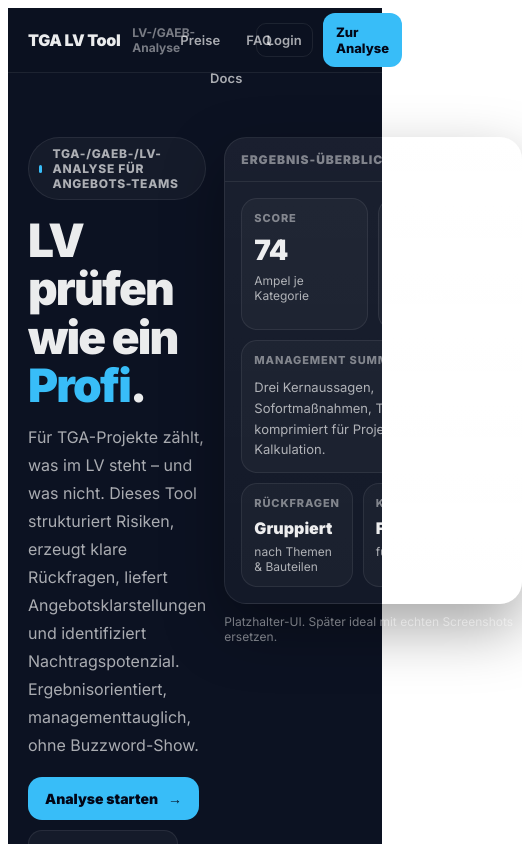
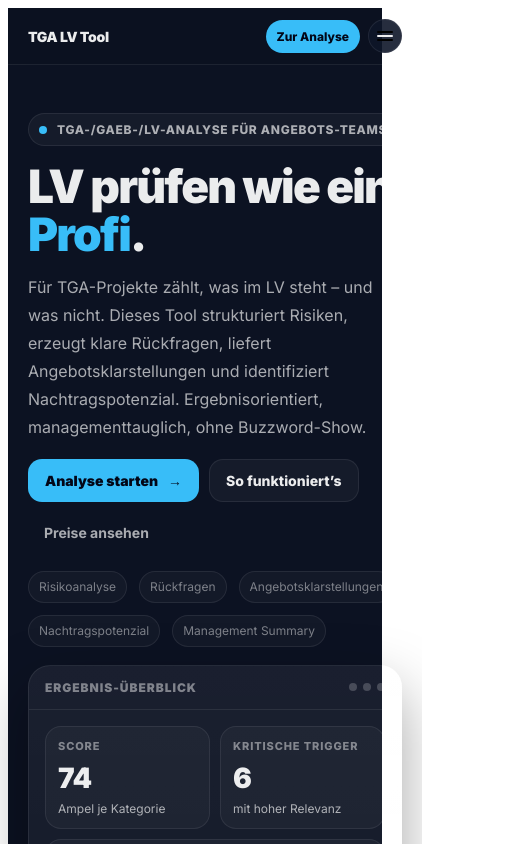
Before and after one commit to AndySaty77/tga-lv-tool, a Next.js app: page / in a window 390 px wide. Shown: the top 844 px of the page, 522 px wide, since content can reach past the window. Built offline with nearby package versions, Linux system fonts and the light colour scheme.

Commit message:
Beschreibung

```diff
--- a/app/globals.css
+++ b/app/globals.css
@@ -98,6 +98,23 @@ body {
   -webkit-font-smoothing: antialiased;
 }
 
+/* Responsiver Marketing-Header: Desktop vs. Mobile */
+.marketing-nav-desktop {
+  display: block;
+}
+.marketing-nav-mobile {
+  display: none;
+}
+
+@media (max-width: 800px) {
+  .marketing-nav-desktop {
+    display: none;
+  }
+  .marketing-nav-mobile {
+    display: block;
+  }
+}
+
 /* Hilfsklassen für Akzentlinien (z. B. border-l mit Primary) */
 .accent-border-primary {
   border-left: var(--accent-border-width) solid var(--color-primary);
--- a/app/page.tsx
+++ b/app/page.tsx
@@ -20,9 +20,16 @@ export default function Home() {
 
       <>
         {/* Hero */}
-        <section style={{ padding: "64px 0 28px" }}>
+        <section style={{ padding: "48px 0 28px" }}>
           <Container>
-            <div style={{ display: "grid", gridTemplateColumns: "1.25fr 0.75fr", gap: 18, alignItems: "start" }}>
+            <div
+              style={{
+                display: "grid",
+                gridTemplateColumns: "repeat(auto-fit, minmax(280px, 1fr))",
+                gap: 18,
+                alignItems: "start",
+              }}
+            >
               <div>
                 <div style={{ display: "inline-flex", alignItems: "center", gap: 10, padding: "8px 10px", borderRadius: 999, border: `1px solid ${T.border}`, background: "rgba(255,255,255,0.04)" }}>
                   <span style={{ width: 8, height: 8, borderRadius: 999, background: T.brand }} />
--- a/components/marketing/MarketingNav.tsx
+++ b/components/marketing/MarketingNav.tsx
@@ -1,3 +1,5 @@
+ "use client";
+
 import Link from "next/link";
 import React from "react";
 import { Container } from "@/components/shared/Container";
@@ -15,6 +17,29 @@ const linkStyle: React.CSSProperties = {
 
 export function MarketingNav({ active }: { active?: string }) {
   const isActive = (href: string) => (active ? active === href : false);
+
+  const [isMenuOpen, setIsMenuOpen] = React.useState(false);
+  const [isMobile, setIsMobile] = React.useState(false);
+
+  React.useEffect(() => {
+    if (typeof window === "undefined") return;
+
+    const update = () => {
+      setIsMobile(window.innerWidth <= 800);
+    };
+
+    update();
+    window.addEventListener("resize", update);
+    return () => window.removeEventListener("resize", update);
+  }, []);
+
+  const toggleMenu = () => {
+    setIsMenuOpen((prev) => !prev);
+  };
+
+  const closeMenu = () => {
+    setIsMenuOpen(false);
+  };
 
   const item = (href: string, label: string) => (
     <Link
@@ -41,6 +66,13 @@ export function MarketingNav({ active }: { active?: string }) {
         borderBottom: `1px solid ${T.border}`,
       }}
     >
+      {/* Desktop-Header */}
+      <div
+        className="marketing-nav-desktop"
+        style={{
+          display: isMobile ? "none" : "block",
+        }}
+      >
         <Container style={{ display: "flex", alignItems: "center", justifyContent: "space-between", height: 64, minWidth: 0 }}>
           <div style={{ display: "flex", alignItems: "center", gap: 12, minWidth: 0 }}>
             <Link href="/" style={{ color: T.text, textDecoration: "none", fontWeight: 900, letterSpacing: "-0.02em" }}>
@@ -49,7 +81,7 @@ export function MarketingNav({ active }: { active?: string }) {
             <span style={{ color: T.faint, fontSize: 12, fontWeight: 700 }}>LV-/GAEB-Analyse</span>
           </div>
 
-        <nav aria-label="Produktseiten" style={{ display: "flex", alignItems: "center", gap: 4, flexWrap: "wrap", justifyContent: "center" }}>
+          <nav aria-label="Produktseiten" style={{ display: "flex", alignItems: "center", gap: 4 }}>
             {item("/features", "Features")}
             {item("/how-it-works", "Ablauf")}
             {item("/pricing", "Preise")}
@@ -87,5 +119,136 @@ export function MarketingNav({ active }: { active?: string }) {
           </div>
         </Container>
       </div>
+
+      {/* Mobile-Header */}
+      <div
+        className="marketing-nav-mobile"
+        style={{
+          display: isMobile ? "block" : "none",
+        }}
+      >
+        <Container
+          style={{
+            display: "flex",
+            alignItems: "center",
+            justifyContent: "space-between",
+            height: 56,
+            minWidth: 0,
+          }}
+        >
+          <div style={{ display: "flex", alignItems: "center", gap: 8, minWidth: 0 }}>
+            <Link href="/" style={{ color: T.text, textDecoration: "none", fontWeight: 900, letterSpacing: "-0.02em", fontSize: 14 }} onClick={closeMenu}>
+              TGA&nbsp;LV&nbsp;Tool
+            </Link>
+          </div>
+
+          <div style={{ display: "flex", alignItems: "center", gap: 8 }}>
+            <Link
+              href="/analyse"
+              style={{
+                textDecoration: "none",
+                fontSize: 12,
+                fontWeight: 800,
+                color: "#020617",
+                padding: "8px 10px",
+                borderRadius: 999,
+                background: T.brand,
+                border: "1px solid transparent",
+              }}
+              onClick={closeMenu}
+            >
+              Zur Analyse
+            </Link>
+
+            <button
+              type="button"
+              onClick={toggleMenu}
+              aria-label="Hauptmenü öffnen"
+              style={{
+                width: 34,
+                height: 34,
+                borderRadius: 999,
+                border: `1px solid ${T.border}`,
+                background: "rgba(15,23,42,0.9)",
+                display: "flex",
+                alignItems: "center",
+                justifyContent: "center",
+                cursor: "pointer",
+              }}
+            >
+              <span
+                style={{
+                  width: 16,
+                  height: 2,
+                  borderRadius: 999,
+                  background: T.text,
+                  boxShadow: "0 -4px 0 0 currentColor, 0 4px 0 0 currentColor",
+                }}
+              />
+            </button>
+          </div>
+        </Container>
+
+        {isMenuOpen && (
+          <div
+            style={{
+              borderTop: `1px solid ${T.border}`,
+              borderBottom: `1px solid ${T.border}`,
+              background: "rgba(11,18,32,0.98)",
+            }}
+          >
+            <Container>
+              <nav
+                aria-label="Hauptmenü"
+                style={{
+                  display: "flex",
+                  flexDirection: "column",
+                  gap: 4,
+                  padding: "10px 0 8px",
+                }}
+              >
+                {item("/features", "Features")}
+                {item("/how-it-works", "Ablauf")}
+                {item("/pricing", "Preise")}
+                {item("/faq", "FAQ")}
+                {item("/docs", "Docs")}
+
+                <div style={{ height: 1, background: T.border, margin: "6px 0" }} />
+
+                <Link
+                  href="/login"
+                  style={{
+                    ...linkStyle,
+                    display: "inline-flex",
+                    alignItems: "center",
+                    justifyContent: "flex-start",
+                    border: `1px solid ${T.border}`,
+                    background: "transparent",
+                  }}
+                  onClick={closeMenu}
+                >
+                  Login
+                </Link>
+                <Link
+                  href="/analyse"
+                  style={{
+                    ...linkStyle,
+                    display: "inline-flex",
+                    alignItems: "center",
+                    justifyContent: "flex-start",
+                    color: "#020617",
+                    background: T.brand,
+                    border: "1px solid transparent",
+                  }}
+                  onClick={closeMenu}
+                >
+                  Zur Analyse
+                </Link>
+              </nav>
+            </Container>
+          </div>
+        )}
+      </div>
+    </div>
   );
 }
```
Also changed, not shown: app/faq/page.tsx (+7 -1 lines), app/features/page.tsx (+14 -2 lines), app/how-it-works/page.tsx (+7 -1 lines), app/pricing/page.tsx (+7 -1 lines). Lines whose indentation alone changed are shown as unchanged.
